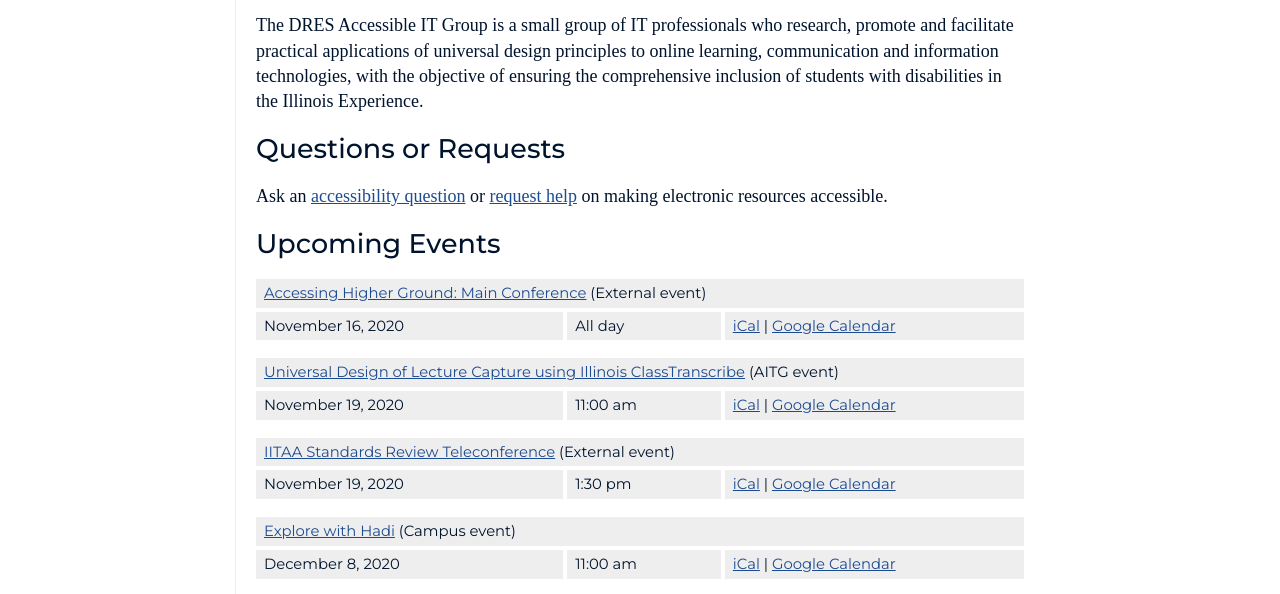
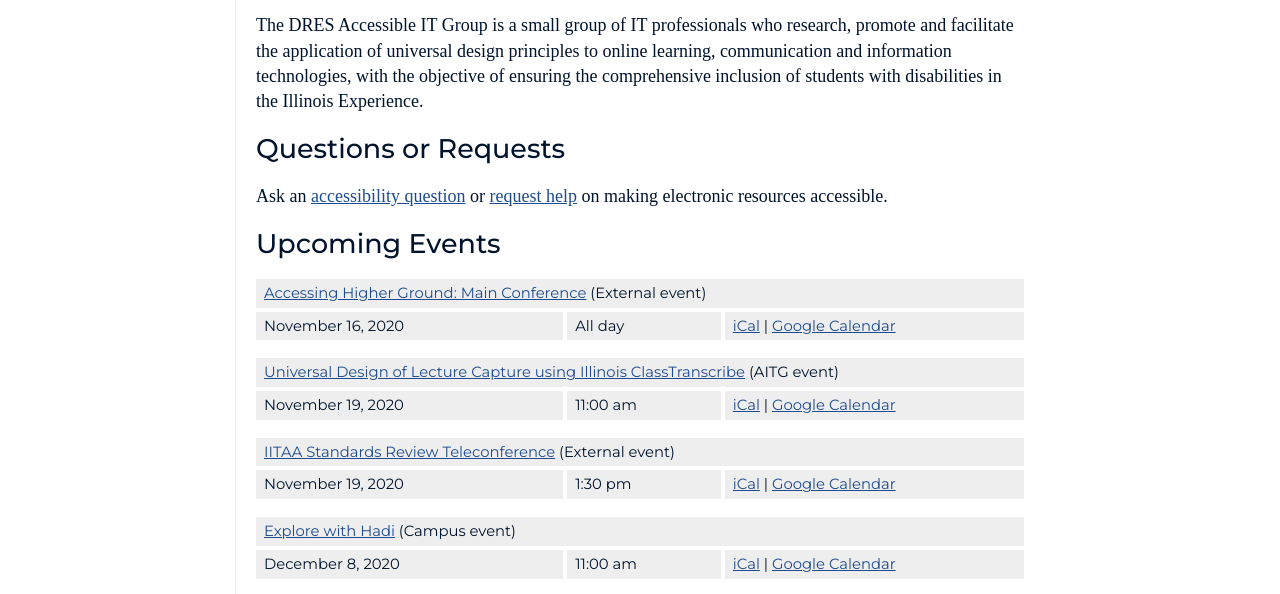
Before and after one commit to illinois-dres-aitg/aitg-wordpress-design, a plain HTML site: page index.html in a window 1280 px wide. Shown: the part 190-784 px from the top of the page. Drawn offline with Linux system fonts and the light colour scheme; a web font is replaced by a local one.

Commit message:
Update index.html: AITG short description

```diff
--- a/index.html
+++ b/index.html
@@ -111,7 +111,7 @@
     <div class="content">
       <h1>DRES Accessible IT Group</h1>
 
-      <p>The DRES Accessible IT Group is a small group of IT professionals who research, promote and facilitate practical applications of universal design principles to online learning, communication and information technologies, with the objective of ensuring the comprehensive inclusion of students with disabilities in the Illinois Experience.</p>
+      <p>The DRES Accessible IT Group is a small group of IT professionals who research, promote and facilitate the application of universal design principles to online learning, communication and information technologies, with the objective of ensuring the comprehensive inclusion of students with disabilities in the Illinois Experience.</p>
 
       <h2>Questions or Requests</h2>
       <p>Ask an <a href="https://forms.illinois.edu/sec/536163212" target="_question" rel="noopener noreferrer"> accessibility question</a> or <a href="https://forms.illinois.edu/sec/5202370" target="_question" rel="noopener noreferrer">request help</a> on making electronic resources accessible.</p>
```
